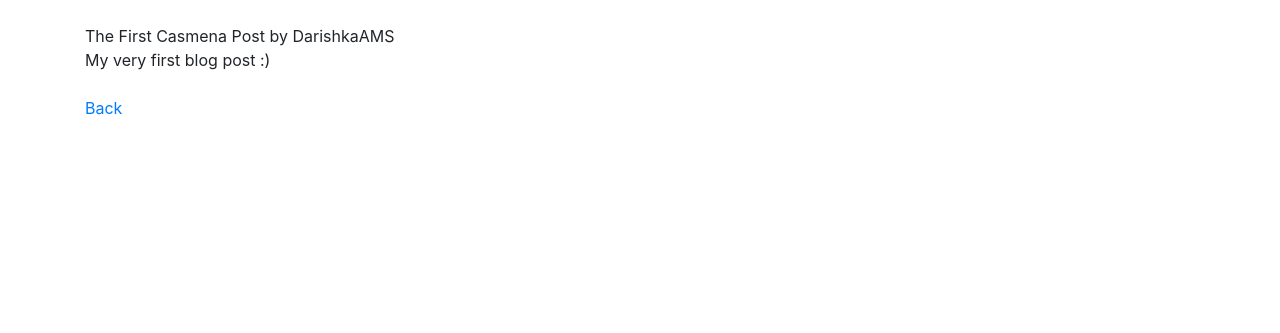
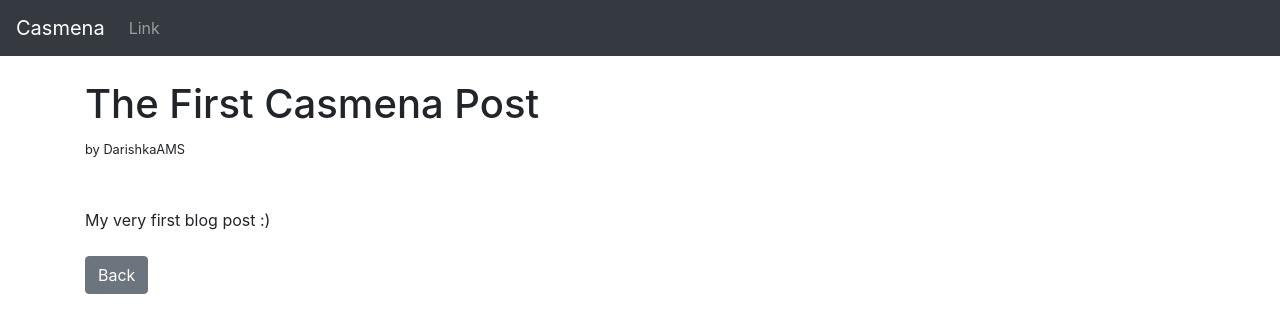
Before and after one commit to DarishkaAMS/Py_Bootcamp_Task-COAX_3rd_Pet_Project_Casmena, a Django app: page /article/1 in a window 1280 px wide. Shown: the top 333 px of the page. Run offline with Django 3.2, Linux system fonts and the light colour scheme; data comes from the database, SQL or seed files in the repository; both versions use the stored data as it was after the commit; some libraries are stand-ins or nearby versions.

Commit message:
Add title_tag and additional styling of navbar

```diff
--- a/mysic_blog/models.py
+++ b/mysic_blog/models.py
@@ -5,6 +5,7 @@ from django.contrib.auth.models import User
 
 class Post(models.Model):
     title = models.CharField(max_length=255)
+    title_tag = models.CharField(max_length=255, default='Casmena')
     author = models.ForeignKey(User, on_delete=models.CASCADE)
     body = models.TextField()
 
--- a/templates/article_details.html
+++ b/templates/article_details.html
@@ -1,12 +1,18 @@
 {% extends 'base.html' %}
+{% block title %}
+{{ post.title_tag }}
+{% endblock %}
 
 {% block content %}
 
-{{ post.title }} by {{ post.author}} <br/>
+<h1> {{ post.title }} </h1>
+<small> by {{ post.author}} </small><br/>
+<br>
+<br/>
 {{ post.body }}
 
-<br>
-<br>
-<a href="{% url 'home' %}"> Back </a>
+<br/>
+<br/>
+<a href="{% url 'home' %}" class="btn btn-secondary"> Back </a>
 
 {% endblock %}
--- a/templates/base.html
+++ b/templates/base.html
@@ -8,10 +8,24 @@
     <!-- Bootstrap CSS -->
     <link rel="stylesheet" href="https://stackpath.bootstrapcdn.com/bootstrap/4.5.2/css/bootstrap.min.css" integrity="sha384-JcKb8q3iqJ61gNV9KGb8thSsNjpSL0n8PARn9HuZOnIxN0hoP+VmmDGMN5t9UJ0Z" crossorigin="anonymous">
 
-    <title> Casmena </title>
+    <title> {% block title %} Casmena {% endblock %}</title>
   </head>
   <body>
+<nav class="navbar navbar-expand-lg navbar-dark bg-dark">
+  <a class="navbar-brand" href="{% url 'home' %}"> Casmena </a>
+  <button class="navbar-toggler" type="button" data-toggle="collapse" data-target="#navbarSupportedContent" aria-controls="navbarSupportedContent" aria-expanded="false" aria-label="Toggle navigation">
+    <span class="navbar-toggler-icon"></span>
+  </button>
 
+  <div class="collapse navbar-collapse" id="navbarSupportedContent">
+    <ul class="navbar-nav mr-auto">
+      <li class="nav-item">
+        <a class="nav-link" href="#">Link</a>
+      </li>
+    </ul>
+
+  </div>
+</nav>
     <br>
     <div class="container">
         {% block content %}
```
Also changed, not shown: db.sqlite3, mysic_blog/migrations/0002_post_title_tag.py (added).
